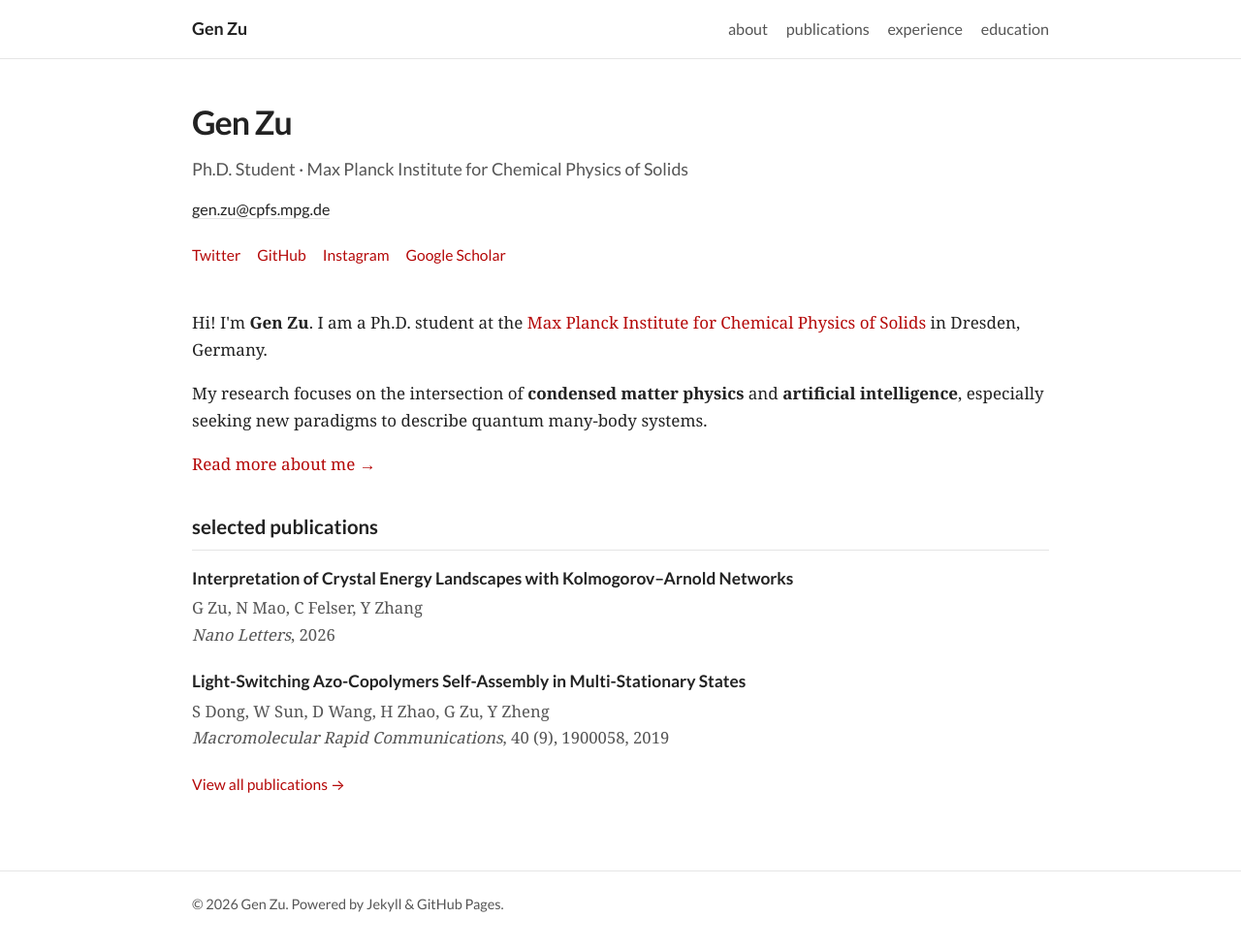
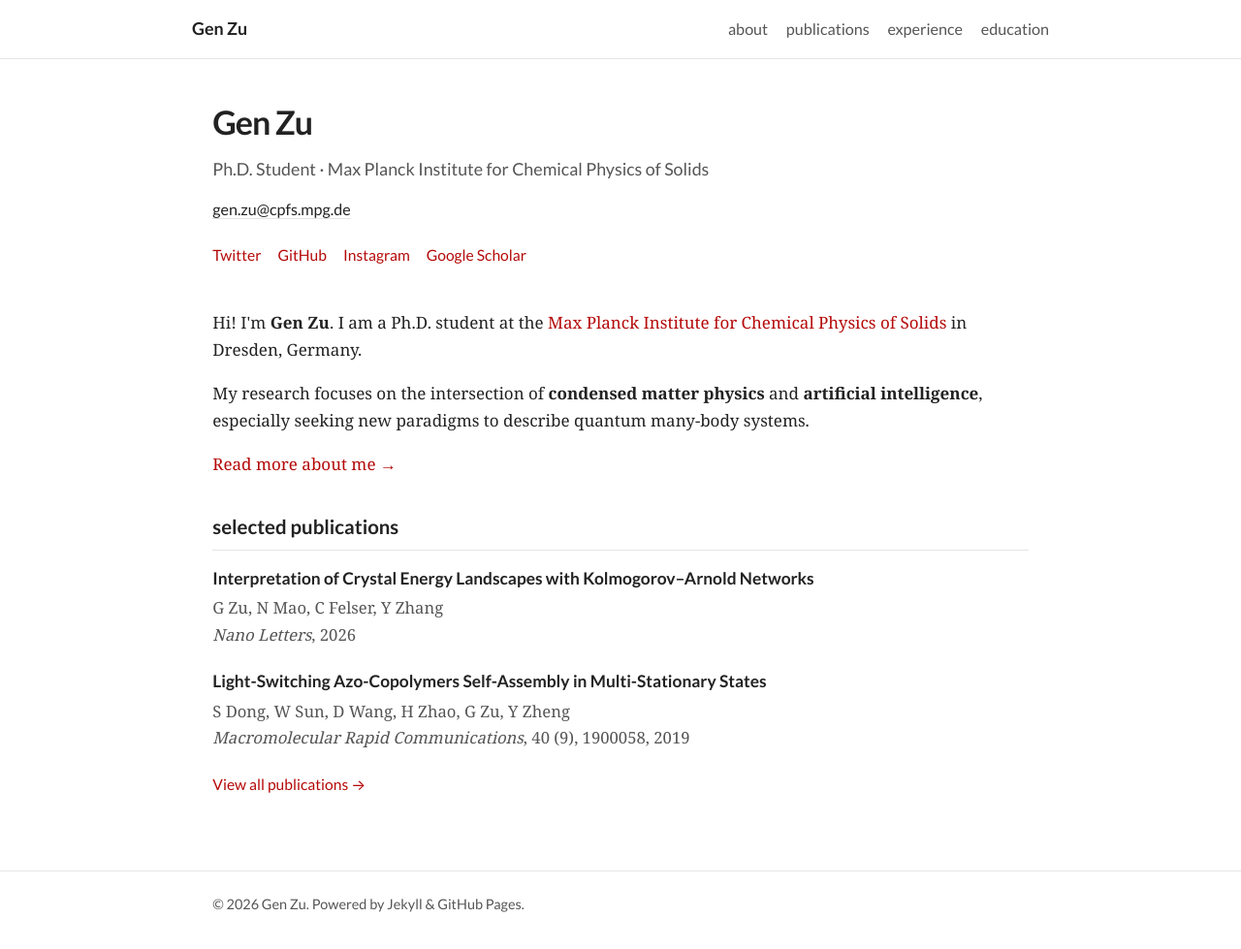
Before and after one commit to genzuuuu/genzuuuu.github.io, a Jekyll site: the page built from index.md, in a window 1280 px wide and 979 px high. Shown: the whole window at 97% size. Built offline with Jekyll 4.4.1, drawn with Linux system fonts in a browser that asks for light colours.

Commit message:
Fix container width for GitHub Pages Sass compatibility.
Co-authored-by: Cursor <cursoragent@cursor.com>

```diff
--- a/assets/css/main.scss
+++ b/assets/css/main.scss
@@ -39,8 +39,12 @@ a {
 }
 
 .container {
-  width: min(100% - 2.5rem, $max-width);
-  margin-inline: auto;
+  width: 100%;
+  max-width: $max-width;
+  margin-left: auto;
+  margin-right: auto;
+  padding-left: 1.25rem;
+  padding-right: 1.25rem;
 }
 
 .site-header {
```
